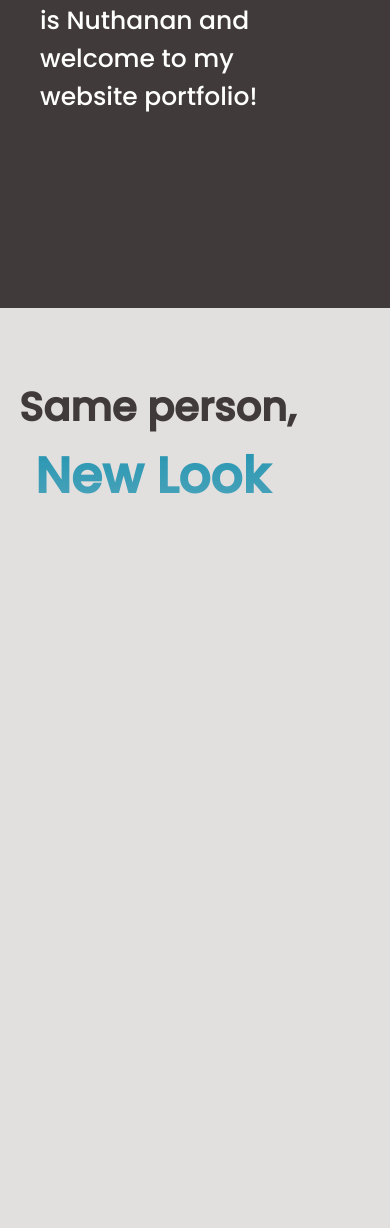
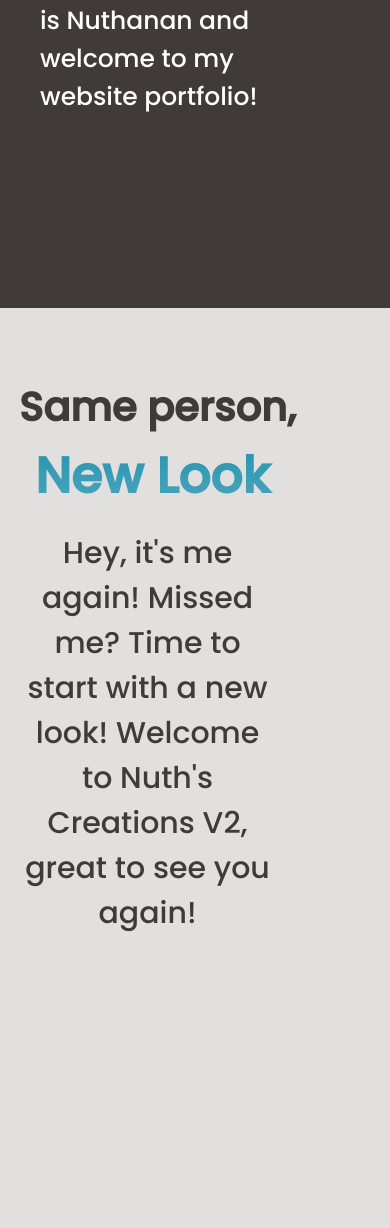
Before and after one commit to NuthsCreations/NuthsCreations.github.io, a plain HTML site: page index.html in a window 390 px wide. Shown: the part 772-2000 px from the top of the page. Drawn offline with nearby package versions, Linux system fonts and the light colour scheme.

Commit message:
Update style.css

```diff
--- a/style.css
+++ b/style.css
@@ -1847,7 +1847,7 @@
     .title3 {
 
         position: absolute;
-        width: 291px;
+        width: 340px;
         height: 123px;
         left: 19px;
         top: 1149px;
@@ -1865,7 +1865,7 @@
     .title4{
 
         position: absolute;
-        width: 242px;
+        width: 300px;
         height: 301px;
         left: 35px;
         top: 1211px;
@@ -1889,7 +1889,7 @@
         width: 257px;
         height: 422px;
         left: 19px;
-        top: 223px;
+        top: 1303px;
 
         font-family: 'Poppins';
         font-style: normal;
```
